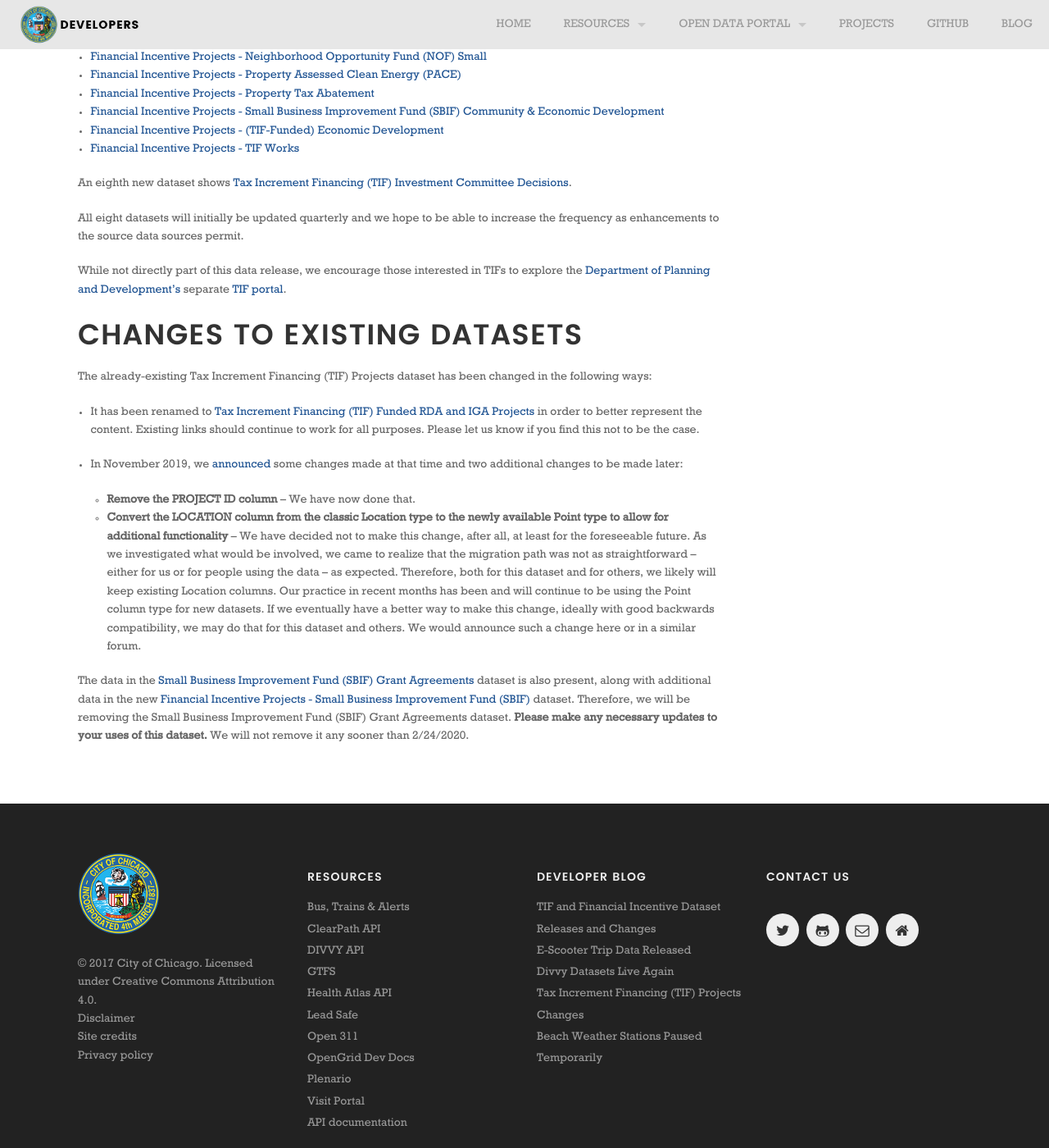
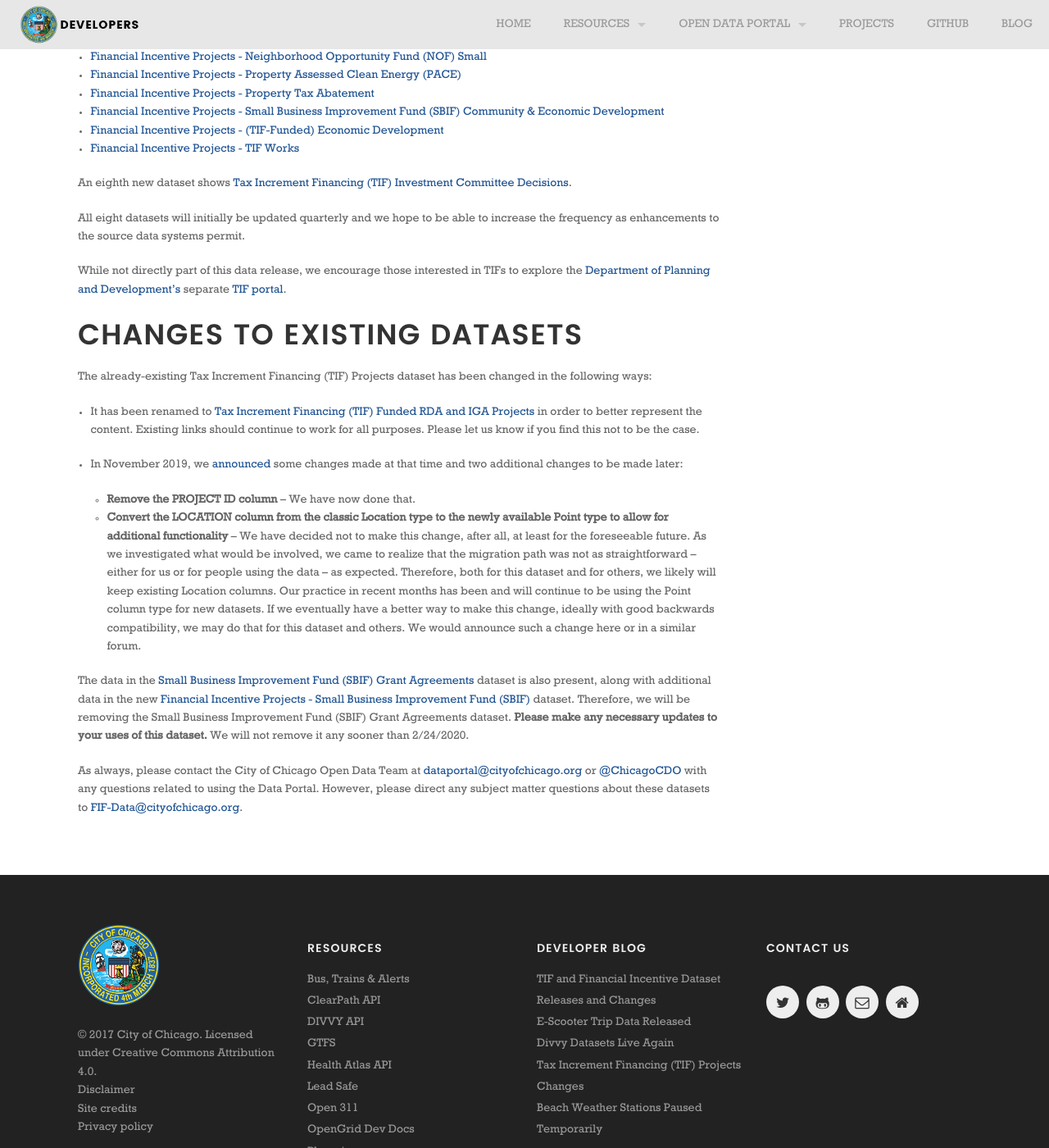
Before and after one commit to Chicago/dev.cityofchicago.org, a Jekyll site: the page built from _posts/2020-02-11-financial-incentives-datasets-released.md, in a window 1280 px wide and 1400 px high, scrolled down 540 px. Shown: the whole window at 82% size. Built offline with Jekyll 4.4.1, drawn with Linux system fonts in a browser that asks for light colours; some web fonts are replaced.

Commit message:
Update 2020-02-11-financial-incentives-datasets-released.md
Edits but not yet ready to publish.

```diff
--- a/_posts/2020-02-11-financial-incentives-datasets-released.md
+++ b/_posts/2020-02-11-financial-incentives-datasets-released.md
@@ -34,7 +34,7 @@
 
 An eighth new dataset shows [Tax Increment Financing (TIF) Investment Committee Decisions](https://data.cityofchicago.org/d/nm3d-wkdd).
 
-All eight datasets will initially be updated quarterly and we hope to be able to increase the frequency as enhancements to the source data sources permit.
+All eight datasets will initially be updated quarterly and we hope to be able to increase the frequency as enhancements to the source data systems permit.
 
 While not directly part of this data release, we encourage those interested in TIFs to explore the [Department of Planning and Development’s](https://www.chicago.gov/city/en/depts/dcd/provdrs/tif.html) separate [TIF portal](https://webapps1.chicago.gov/ChicagoTif/).
 
@@ -45,8 +45,10 @@
 
 * It has been renamed to [Tax Increment Financing (TIF) Funded RDA and IGA Projects](https://data.cityofchicago.org/d/mex4-ppfc) in order to better represent the content. Existing links should continue to work for all purposes. Please let us know if you find this not to be the case.
 
-* In November 2019, we [announced](http://dev.cityofchicago.org/open data/data portal/2019/11/25/tif-project-changes.html) some changes made at that time and two additional changes to be made later:
+* In November 2019, we [announced](http://dev.cityofchicago.org/open%20data/data%20portal/2019/11/25/tif-project-changes.html) some changes made at that time and two additional changes to be made later:
     * **Remove the PROJECT ID column** – We have now done that.
     * **Convert the LOCATION column from the classic Location type to the newly available Point type to allow for additional functionality** – We have decided not to make this change, after all, at least for the foreseeable future. As we investigated what would be involved, we came to realize that the migration path was not as straightforward – either for us or for people using the data – as expected. Therefore, both for this dataset and for others, we likely will keep existing Location columns. Our practice in recent months has been and will continue to be using the Point column type for new datasets. If we eventually have a better way to make this change, ideally with good backwards compatibility, we may do that for this dataset and others. We would announce such a change here or in a similar forum.
 
 The data in the [Small Business Improvement Fund (SBIF) Grant Agreements](https://data.cityofchicago.org/d/jp7n-tgmf) dataset is also present, along with additional data in the new [Financial Incentive Projects - Small Business Improvement Fund (SBIF)](https://data.cityofchicago.org/d/etqr-sz5x) dataset. Therefore, we will be removing the Small Business Improvement Fund (SBIF) Grant Agreements dataset. **Please make any necessary updates to your uses of this dataset.** We will not remove it any sooner than 2/24/2020.
+
+As always, please contact the City of Chicago Open Data Team at [dataportal@cityofchicago.org](mailto:dataportal@cityofchicago.org) or [@ChicagoCDO](https://twitter.com/ChicagoCDO) with any questions related to using the Data Portal. However, please direct any subject matter questions about these datasets to [FIF-Data@cityofchicago.org](mailto:FIF-Data@cityofchicago.org).
```
Also changed, not shown: other parts of _posts/2020-02-11-financial-incentives-datasets-released.md (+1 -1 lines).
